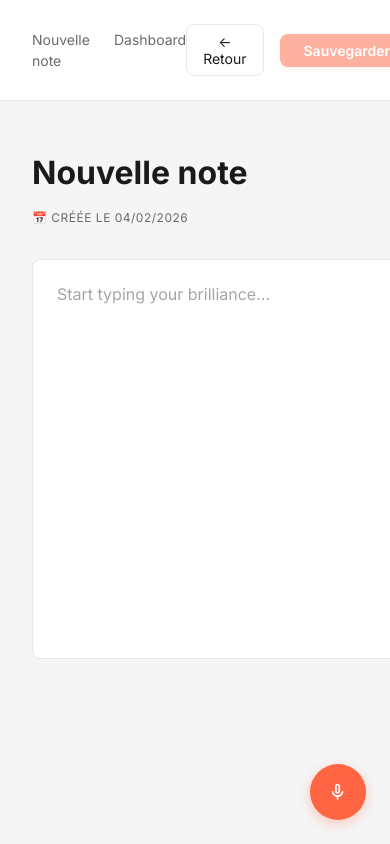
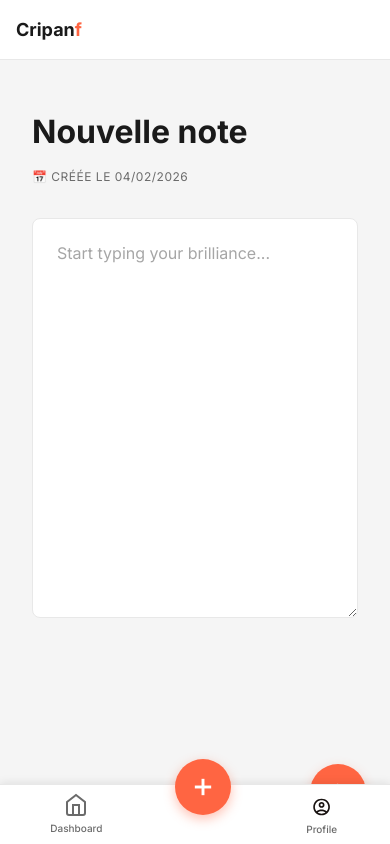
Before and after one commit to Frederic10x/cripanf, a Next.js app: page /note/new in a window 390 px wide. Built offline with nearby package versions, Linux system fonts and the light colour scheme.

Commit message:
harmonisation mobile header differentes vues

```diff
--- a/src/app/(dashboard)/note/[id]/note-detail.module.css
+++ b/src/app/(dashboard)/note/[id]/note-detail.module.css
@@ -1,6 +1,7 @@
 .container {
   min-height: 100vh;
   background: var(--color-bg-secondary);
+  padding-bottom: 80px;
 }
 
 .loading {
@@ -12,7 +13,7 @@
   color: var(--color-text-secondary);
 }
 
-/* Header */
+/* Desktop Header */
 .header {
   display: flex;
   justify-content: space-between;
@@ -23,6 +24,25 @@
   position: sticky;
   top: 0;
   z-index: 100;
+}
+
+/* Mobile Header */
+.mobileHeader {
+  display: none;
+  justify-content: space-between;
+  align-items: center;
+  padding: var(--spacing-md);
+  background: var(--color-bg);
+  border-bottom: 1px solid var(--color-border);
+  position: sticky;
+  top: 0;
+  z-index: 100;
+}
+
+.mobileHeaderLogo {
+  font-size: var(--font-lg);
+  font-weight: 700;
+  color: var(--color-text);
 }
 
 .nav {
@@ -407,7 +427,11 @@
 
 @media (max-width: 768px) {
   .header {
-    padding: var(--spacing-md);
+    display: none;
+  }
+
+  .mobileHeader {
+    display: flex;
   }
 
   .content {
--- a/src/app/(dashboard)/note/new/new-note.module.css
+++ b/src/app/(dashboard)/note/new/new-note.module.css
@@ -4,6 +4,7 @@
   padding-bottom: 80px;
 }
 
+/* Desktop Header */
 .header {
   display: flex;
   justify-content: space-between;
@@ -11,6 +12,25 @@
   padding: var(--spacing-lg) var(--spacing-xl);
   background: var(--color-bg);
   border-bottom: 1px solid var(--color-border);
+}
+
+/* Mobile Header */
+.mobileHeader {
+  display: none;
+  justify-content: space-between;
+  align-items: center;
+  padding: var(--spacing-md);
+  background: var(--color-bg);
+  border-bottom: 1px solid var(--color-border);
+  position: sticky;
+  top: 0;
+  z-index: 100;
+}
+
+.mobileHeaderLogo {
+  font-size: var(--font-lg);
+  font-weight: 700;
+  color: var(--color-text);
 }
 
 .nav {
@@ -175,3 +195,14 @@
   cursor: not-allowed;
   transform: none;
 }
+
+/* Mobile Media Queries */
+@media (max-width: 768px) {
+  .header {
+    display: none;
+  }
+
+  .mobileHeader {
+    display: flex;
+  }
+}
--- a/src/app/(dashboard)/note/new/page.tsx
+++ b/src/app/(dashboard)/note/new/page.tsx
@@ -5,6 +5,7 @@ import { useRouter } from 'next/navigation';
 import Link from 'next/link';
 import Image from 'next/image';
 import ProgressBar from '@/app/components/ui/ProgressBar';
+import MobileNav from '@/app/components/ui/MobileNav';
 import styles from './new-note.module.css';
 
 export default function NewNotePage() {
@@ -132,7 +133,9 @@ export default function NewNotePage() {
   };
 
   return (
+    <>
       <div className={styles.container}>
+        {/* Desktop Header */}
         <header className={styles.header}>
           <nav className={styles.nav}>
             <Link href="/note/new" className={styles.navLink}>
@@ -166,6 +169,13 @@ export default function NewNotePage() {
                 className={styles.profileIcon}
               />
             </div>
+          </div>
+        </header>
+
+        {/* Mobile Header */}
+        <header className={styles.mobileHeader}>
+          <div className={styles.mobileHeaderLogo}>
+            Cripan<mark>f</mark>
           </div>
         </header>
 
@@ -204,5 +214,9 @@ export default function NewNotePage() {
           />
         </button>
       </div>
+
+      {/* Mobile Navigation */}
+      <MobileNav />
+    </>
   );
 }
```
Also changed, not shown: src/app/(dashboard)/note/[id]/page.tsx (+14 -0 lines). Lines whose indentation alone changed are shown as unchanged.
